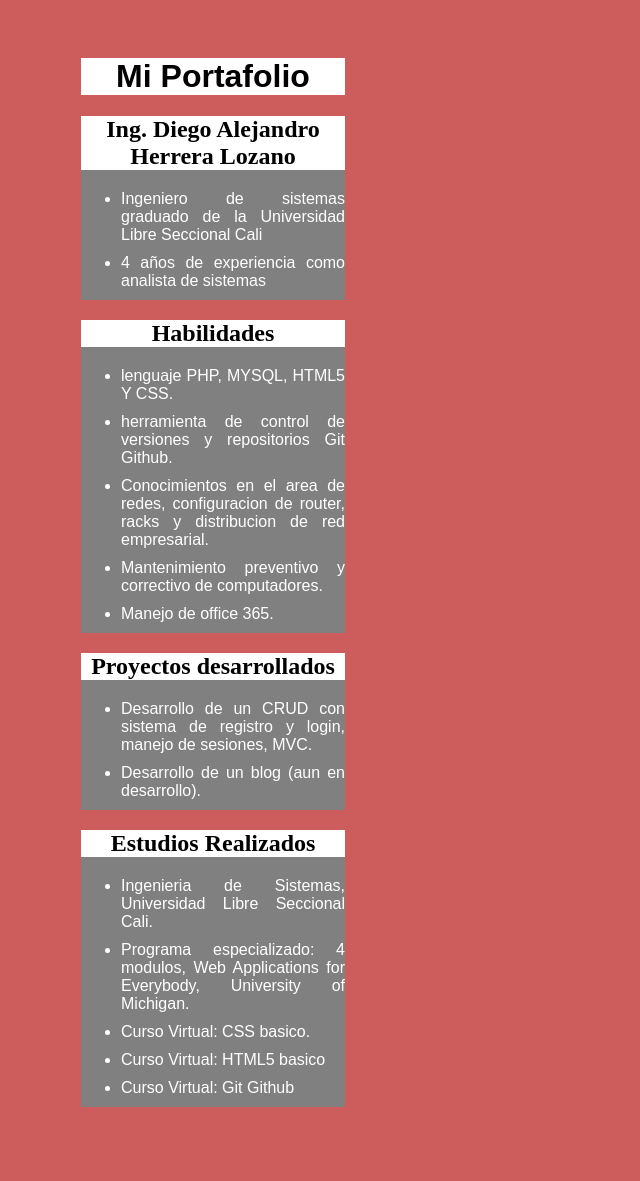
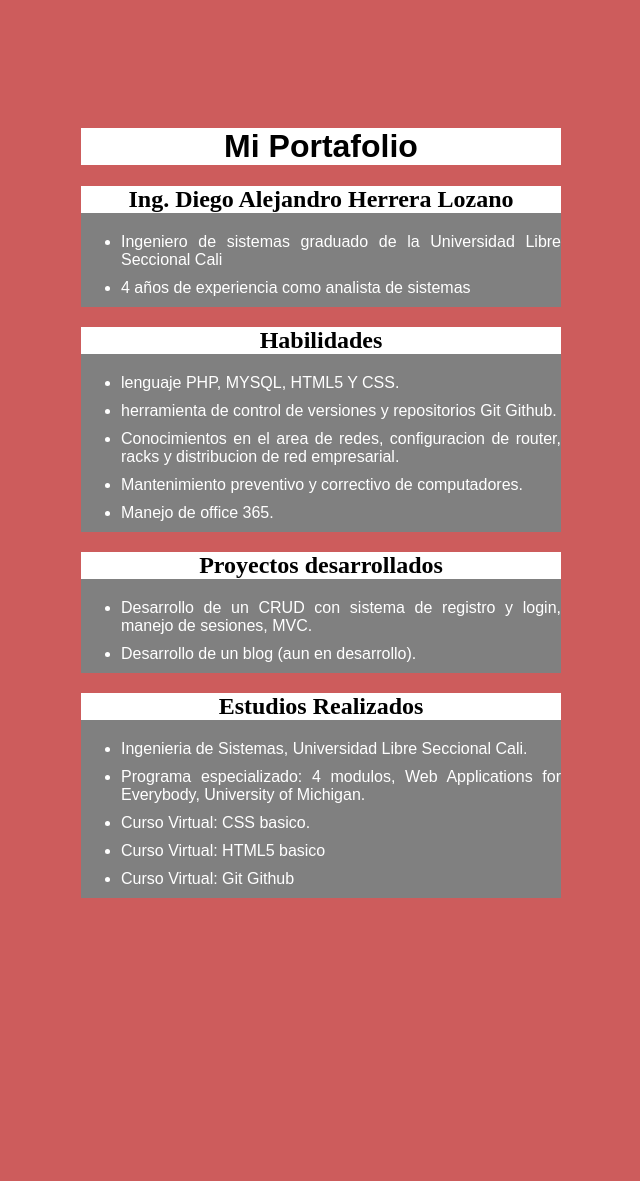
Before and after one commit to Diheloz/Crud_con_session, a PHP site: page /index.html in a window 1280 px wide; the page is wider, and only the part inside the window is pictured. Shown: that part, without its empty margins (427-1067 px from the left). After the commit the page ends 898 px from the top of that part, so only its background shows below. Run offline with PHP 8.4, Linux system fonts and the light colour scheme.

Commit message:
index terminado fullll

```diff
--- a/estilos.css
+++ b/estilos.css
@@ -9,7 +9,12 @@ table{
 }
 body{
     background-color:indianred;
-    padding: 50px;
+    background-size: cover;
+    min-width: 480px;
+    max-width: 1920px;
+    min-height: 480px;
+    max-height: 1080px;
+    padding-top: 120px;
     padding-left: 500px;
     padding-right: 500px;
 
```
